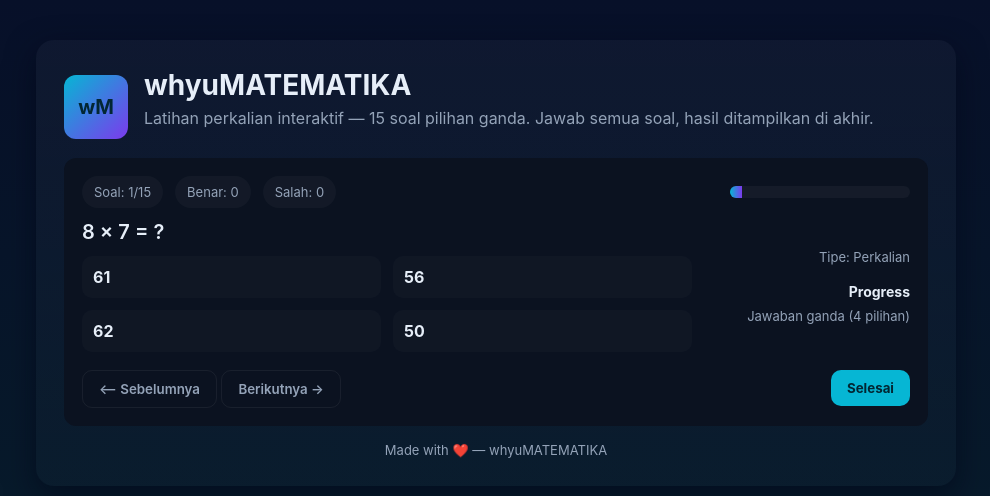
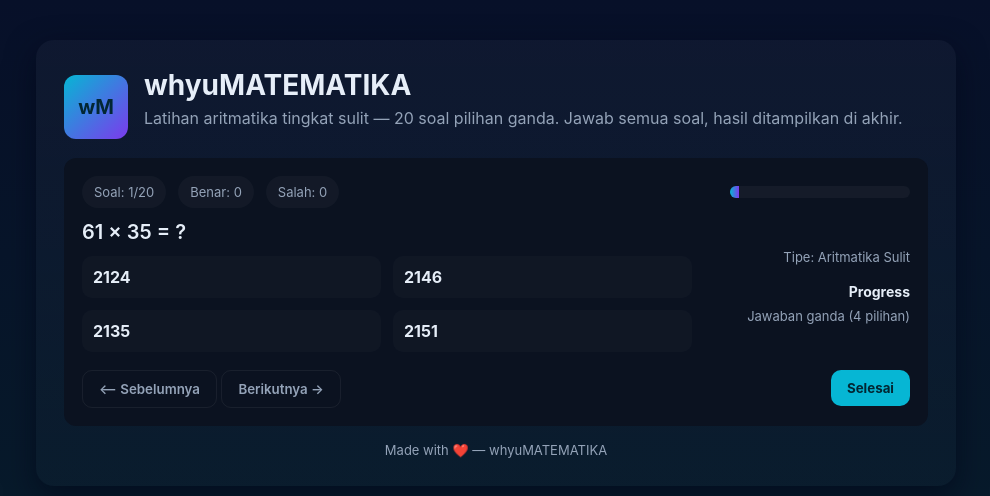
Before and after one commit to wahyuproject-droid/basicinimah, a plain HTML site: page index.html in a window 1280 px wide. Shown: the whole page, without its empty margins (144-1134 px from the left). Drawn offline with Linux system fonts and the light colour scheme.

Commit message:
Update index.html

```diff
--- a/index.html
+++ b/index.html
@@ -3,7 +3,7 @@
 <head>
   <meta charset="utf-8" />
   <meta name="viewport" content="width=device-width,initial-scale=1" />
-  <title>whyuMATEMATIKA - Latihan Perkalian</title>
+  <title>whyuMATEMATIKA - Soal Aritmatika Sulit</title>
   <style>
     :root{--bg:#0f1724;--card:#0b1220;--accent:#06b6d4;--muted:#94a3b8}
     *{box-sizing:border-box;font-family:Inter, system-ui, Arial, sans-serif}
@@ -13,35 +13,25 @@
     .logo{width:64px;height:64px;background:linear-gradient(135deg,var(--accent),#7c3aed);border-radius:12px;display:flex;align-items:center;justify-content:center;font-weight:700;font-size:20px;color:#022733}
     h1{margin:0;font-size:28px}
     p.lead{margin:6px 0 18px;color:var(--muted)}
-
     .card{background:var(--card);padding:18px;border-radius:12px;margin-top:12px}
     .meta{display:flex;gap:12px;align-items:center}
     .chip{background:rgba(255,255,255,0.03);padding:8px 12px;border-radius:999px;font-size:13px;color:var(--muted)}
-
     .progress{height:12px;background:rgba(255,255,255,0.04);border-radius:999px;overflow:hidden}
     .progress > i{display:block;height:100%;background:linear-gradient(90deg,var(--accent),#7c3aed);width:0%;transition:width .35s ease}
-
     .question{display:grid;grid-template-columns:1fr 200px;gap:18px;align-items:center}
     .q-text{font-size:20px;font-weight:600}
-
     .options{display:grid;grid-template-columns:repeat(2,1fr);gap:12px;margin-top:12px}
     .opt{padding:10px;border-radius:10px;background:rgba(255,255,255,0.02);cursor:pointer;border:1px solid transparent}
     .opt:hover{transform:translateY(-3px)}
     .opt.selected{outline:2px solid rgba(6,182,212,0.12);box-shadow:0 6px 18px rgba(6,182,212,0.06);}
-    .opt.correct{background:linear-gradient(90deg,#0ea5a0 0%, #34d399 100%);color:#022733;border-color:rgba(0,0,0,0.12)}
-    .opt.wrong{background:linear-gradient(90deg,#fb7185 0%, #f97316 100%);color:#1b0b07;border-color:rgba(0,0,0,0.12)}
-
     .controls{display:flex;justify-content:space-between;gap:12px;margin-top:18px}
     button{background:var(--accent);border:none;padding:10px 16px;border-radius:10px;color:#022733;font-weight:700;cursor:pointer}
     button.ghost{background:transparent;border:1px solid rgba(255,255,255,0.06);color:var(--muted);font-weight:600}
-
     .result{display:none;margin-top:18px;padding:16px;border-radius:12px;background:linear-gradient(180deg, rgba(255,255,255,0.02), rgba(255,255,255,0.01));}
     .result.show{display:block}
     .score{font-size:36px;font-weight:800}
     .sub{color:var(--muted)}
-
     footer{margin-top:16px;text-align:center;color:var(--muted);font-size:13px}
-
     @media (max-width:720px){.question{grid-template-columns:1fr} .options{grid-template-columns:1fr} .meta{flex-direction:column;align-items:flex-start}}
   </style>
 </head>
@@ -51,13 +41,13 @@
       <div class="logo">wM</div>
       <div>
         <h1>whyuMATEMATIKA</h1>
-        <p class="lead">Latihan perkalian interaktif — 15 soal pilihan ganda. Jawab semua soal, hasil ditampilkan di akhir.</p>
+        <p class="lead">Latihan aritmatika tingkat sulit — 20 soal pilihan ganda. Jawab semua soal, hasil ditampilkan di akhir.</p>
       </div>
     </header>
 
     <div class="card" id="app">
       <div class="meta">
-        <div class="chip">Soal: <span id="qIndex">1</span>/15</div>
+        <div class="chip">Soal: <span id="qIndex">1</span>/20</div>
         <div class="chip">Benar: <span id="correct">0</span></div>
         <div class="chip">Salah: <span id="wrong">0</span></div>
         <div style="flex:1"></div>
@@ -68,11 +58,11 @@
 
       <div class="question" style="margin-top:12px">
         <div>
-          <div class="q-text" id="qText">1 × 1 = ?</div>
+          <div class="q-text" id="qText">10 × 10 = ?</div>
           <div class="options" id="options"></div>
         </div>
         <div style="text-align:right">
-          <div style="font-size:13px;color:var(--muted)">Tipe: Perkalian</div>
+          <div style="font-size:13px;color:var(--muted)">Tipe: Aritmatika Sulit</div>
           <div style="margin-top:18px;font-weight:700;font-size:14px">Progress</div>
           <div style="margin-top:8px;color:var(--muted);font-size:13px">Jawaban ganda (4 pilihan)</div>
         </div>
@@ -109,7 +99,7 @@
   </div>
 
   <script>
-    const TOTAL = 15;
+    const TOTAL = 20;
     let questions = [];
     let current = 0;
     let selected = Array(TOTAL).fill(null);
@@ -118,20 +108,27 @@
 
     function randInt(a,b){return Math.floor(Math.random()*(b-a+1))+a}
 
+    // Soal aritmatika sulit: bisa perkalian, penjumlahan, pengurangan, pembagian
     function makeQuestion(){
-      const a = randInt(2,12);
-      const b = randInt(2,12);
-      const answer = a*b;
+      const ops = ['+','-','×','÷'];
+      const op = ops[randInt(0,ops.length-1)];
+      let a = randInt(20,100);
+      let b = randInt(2,50);
+      let answer;
+      if(op==='+') answer = a+b;
+      else if(op==='-') answer = a-b;
+      else if(op==='×') answer = a*b;
+      else if(op==='÷'){ answer = Math.floor(a/b); a=answer*b; }
+
       const opts = new Set([answer]);
       while(opts.size<4){
-        const delta = randInt(-12,12);
-        let val = answer + delta;
-        if(val<=0) val = Math.abs(val)+randInt(1,6);
+        let val = answer + randInt(-20,20);
+        if(val<=0) val = Math.abs(val)+randInt(1,50);
         opts.add(val);
       }
       const arr = Array.from(opts);
       for(let i=arr.length-1;i>0;i--){const j=randInt(0,i);[arr[i],arr[j]]=[arr[j],arr[i]]}
-      return {a,b,answer,choices:arr};
+      return {a,b,op,answer,choices:arr};
     }
 
     function init(){
@@ -149,7 +146,7 @@
       document.getElementById('wrong').textContent = wrongCount;
       document.getElementById('progBar').style.width = ( (current+1)/TOTAL*100) + '%';
 
-      document.getElementById('qText').textContent = `${q.a} × ${q.b} = ?`;
+      document.getElementById('qText').textContent = `${q.a} ${q.op} ${q.b} = ?`;
       const optionsDiv = document.getElementById('options');
       optionsDiv.innerHTML = '';
       q.choices.forEach((ch)=>{
```
